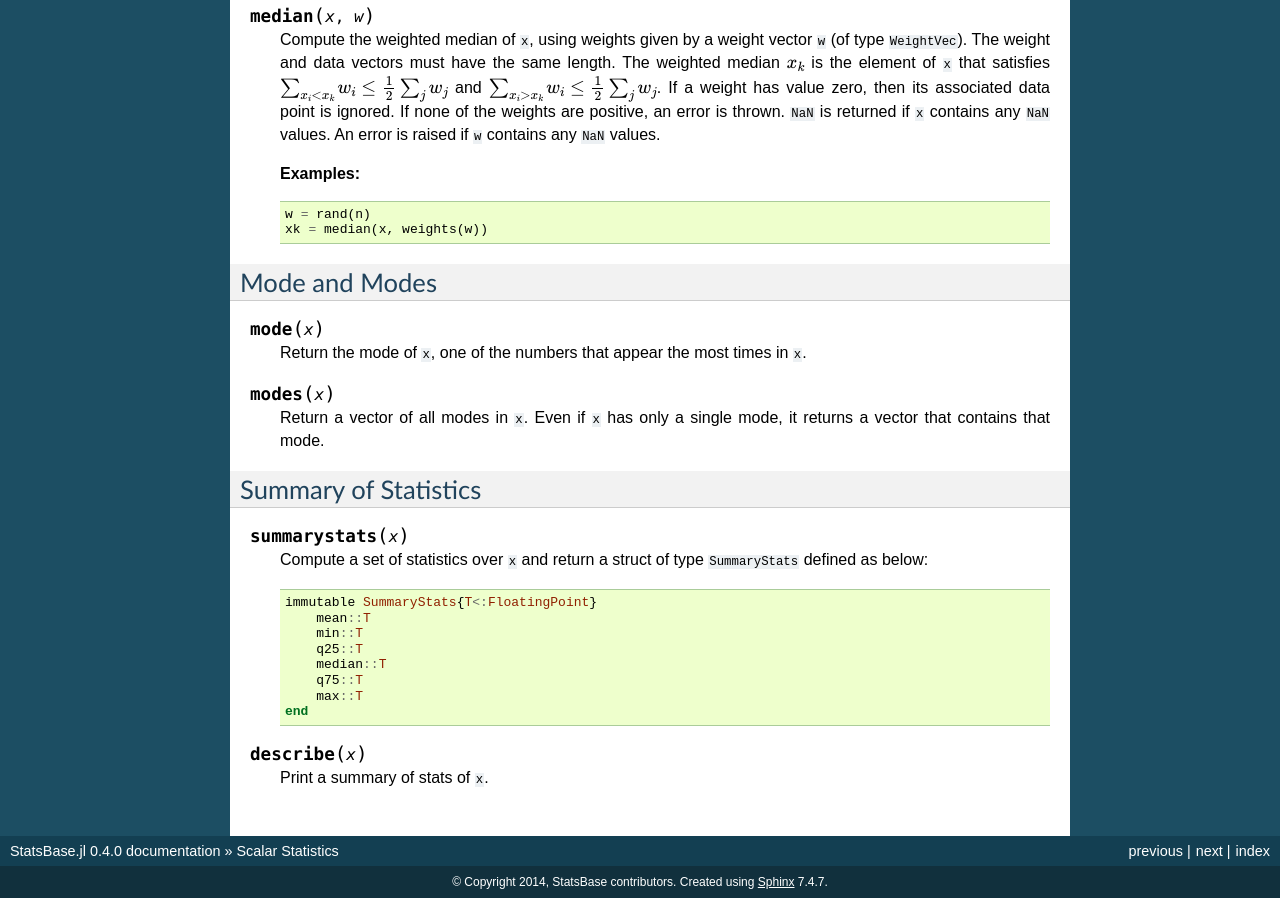
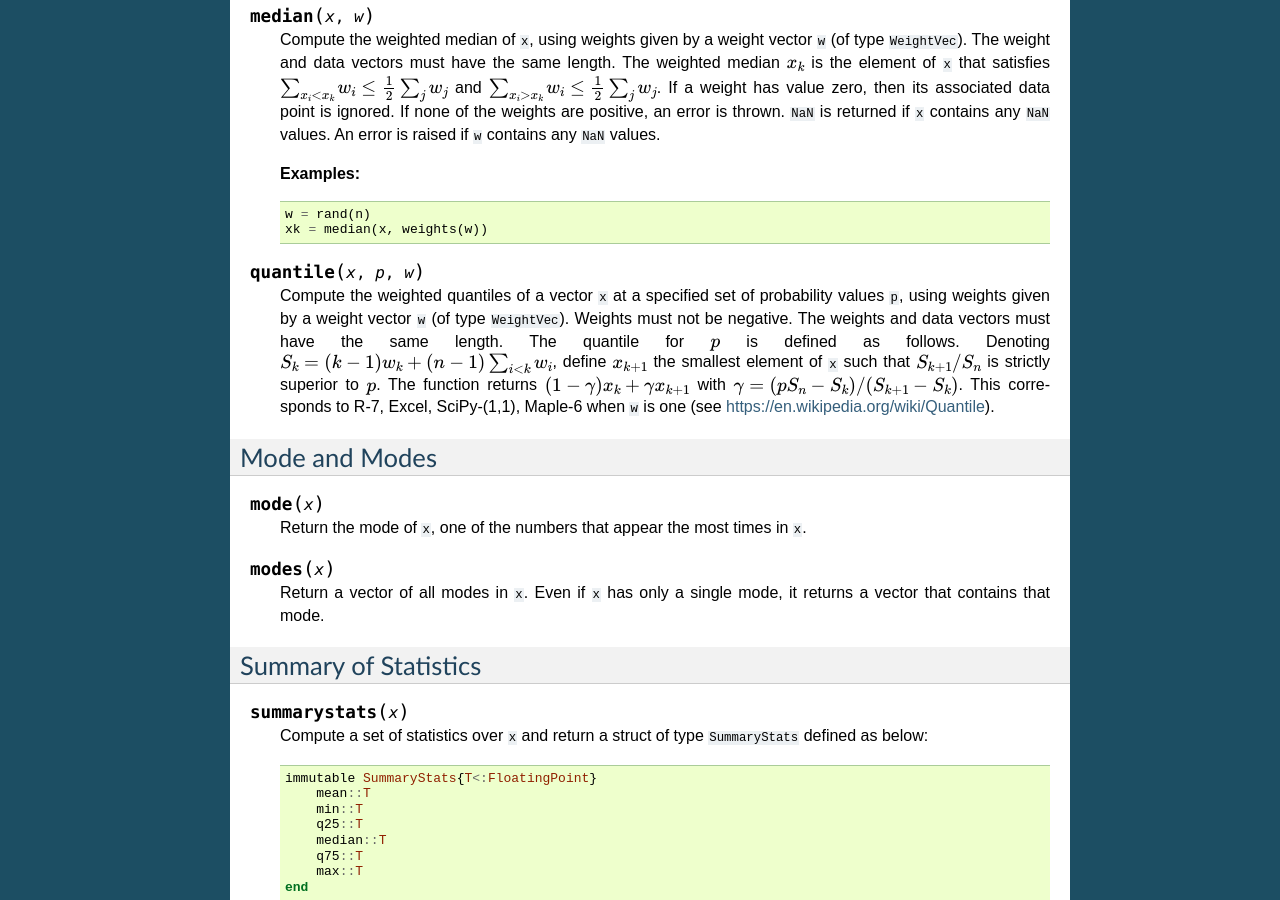
Before and after one commit to JuliaStats/StatsBase.jl, a Sphinx documentation site: the page built from docs/source/scalarstats.rst, in a window 1280 px wide and 900 px high, scrolled down 2606 px. Built offline with Sphinx 7.4.7, drawn with Linux system fonts in a browser that asks for light colours; formulas are drawn with MathJax 3.

Commit message:
wquantile
This definition is better. In particular, quantile(0) is the minimum.

```diff
--- a/docs/source/scalarstats.rst
+++ b/docs/source/scalarstats.rst
@@ -159,6 +159,12 @@
     xk = median(x, weights(w))
 
 
+.. function:: quantile(x, p, w)
+
+  Compute the weighted quantiles of a vector ``x`` at a specified set of probability values ``p``, using weights given by a weight vector ``w`` (of type ``WeightVec``).  Weights must not be negative. The weights and data vectors must have the same length. The quantile for :math:`p` is defined as follows.  Denoting :math:`S_k = (k-1)w_k + (n-1) \sum_{i<k}w_i`, define :math:`x_{k+1}` the smallest element of ``x`` such that :math:`S_{k+1}/S_{n}` is strictly superior to :math:`p`. The function returns :math:`(1-\gamma) x_k + \gamma x_{k+1}` with  :math:`\gamma = (pS_n- S_k)/(S_{k+1}-S_k)`. This corresponds to  R-7, Excel, SciPy-(1,1), Maple-6 when ``w`` is one (see https://en.wikipedia.org/wiki/Quantile).
+
+
+
 Mode and Modes
 ---------------
 
```
Also changed, not shown: 2 other files.
